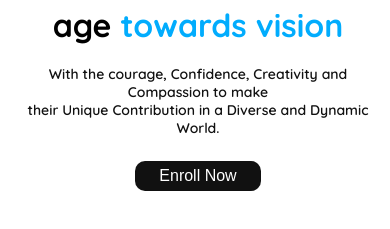
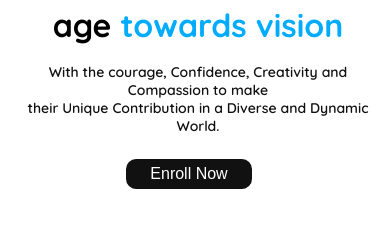
Before and after one commit to MohammadRayhanHabib/Assignment-02, a plain HTML site: page index.html in a window 390 px wide. Shown: the part 575-804 px from the top of the page. Drawn offline with Linux system fonts and the light colour scheme.

Commit message:
header responsive done

```diff
--- a/styles/styles.css
+++ b/styles/styles.css
@@ -185,16 +185,15 @@ ul{
         text-align: center;
         font-size: 14px;
         font-weight: 600;
+        margin-top: 18px;
     }
     .btn-enroll{
         display: flex;
-        justify-items: center;
         justify-content: center;
-        align-items: center;
+        margin-right: 18px;
     }
    .enroll-btn{
         padding: 6px 24px;
-
         font-size: 16px;
    }
 }
```
